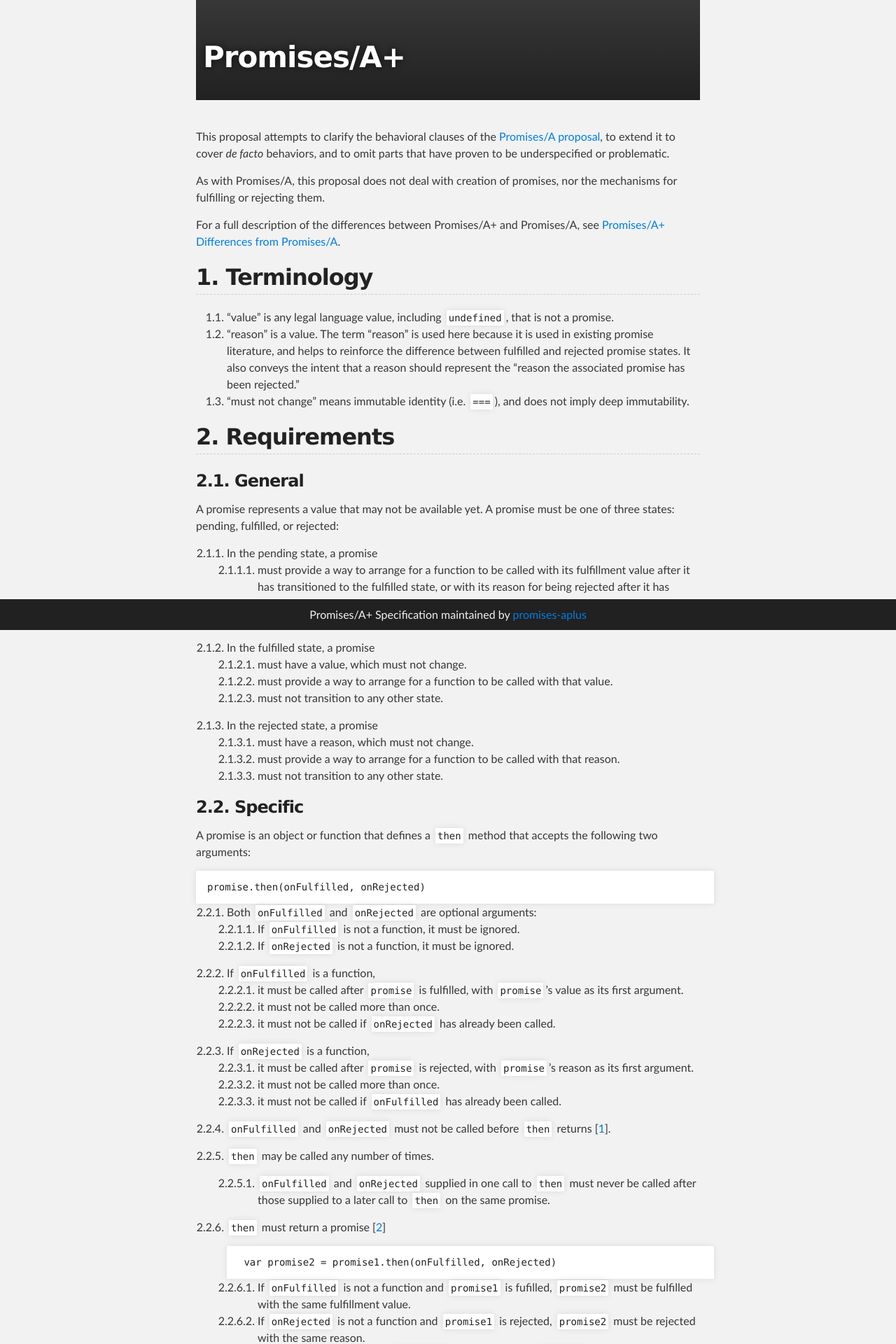
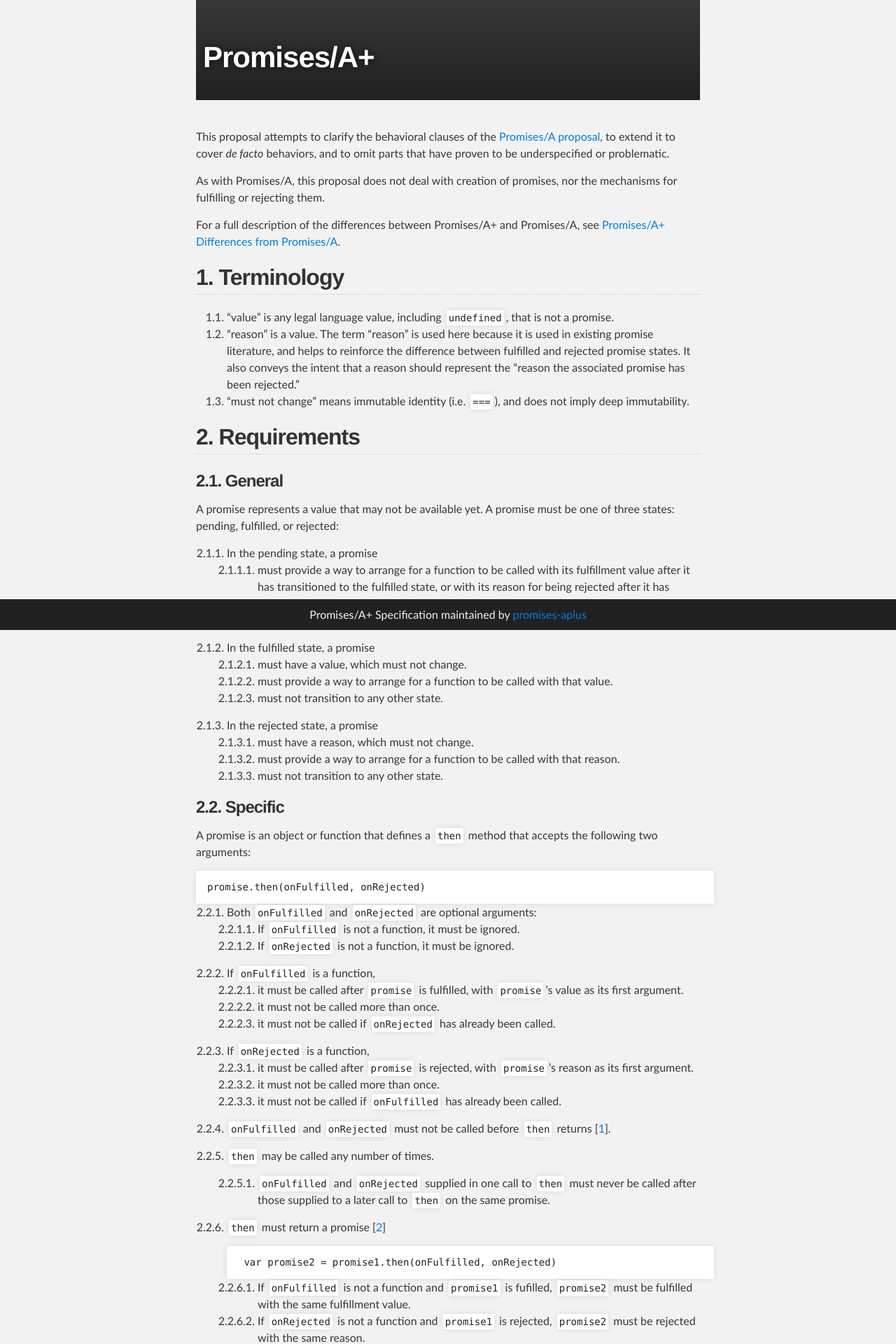
Before and after one commit to promises-aplus/promises-spec, a Jekyll site: the page built from index.md, in a window 1280 px wide. Shown: the top 1920 px of the page at 70% size. Built offline with Jekyll 4.4.1, drawn with Linux system fonts in a browser that asks for light colours.

Commit message:
Helevtica, yo

```diff
--- a/assets/stylesheet.css
+++ b/assets/stylesheet.css
@@ -66,8 +66,8 @@ html {
 h1, h2, h3, h4, h5, h6 {
   margin: 10px 0;
   font-weight: 700;
-  color:#222222;
-  font-family: 'Lucida Grande', 'Calibri', Helvetica, Arial, sans-serif;
+  color: #333333;
+  font-family: 'Helvetica Neue', Helvetica, Arial, sans-serif;
   letter-spacing: -1px;
 }
 
```
